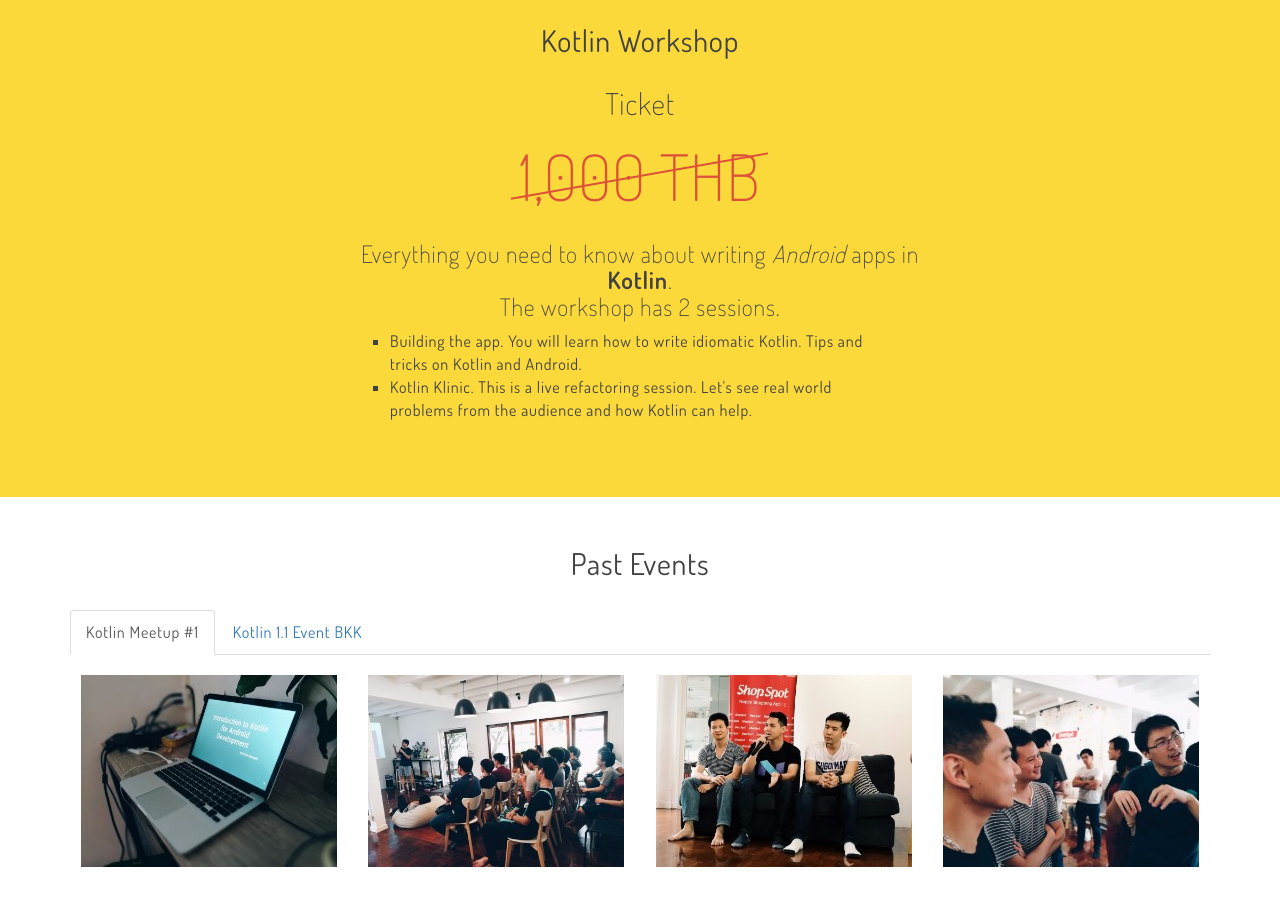
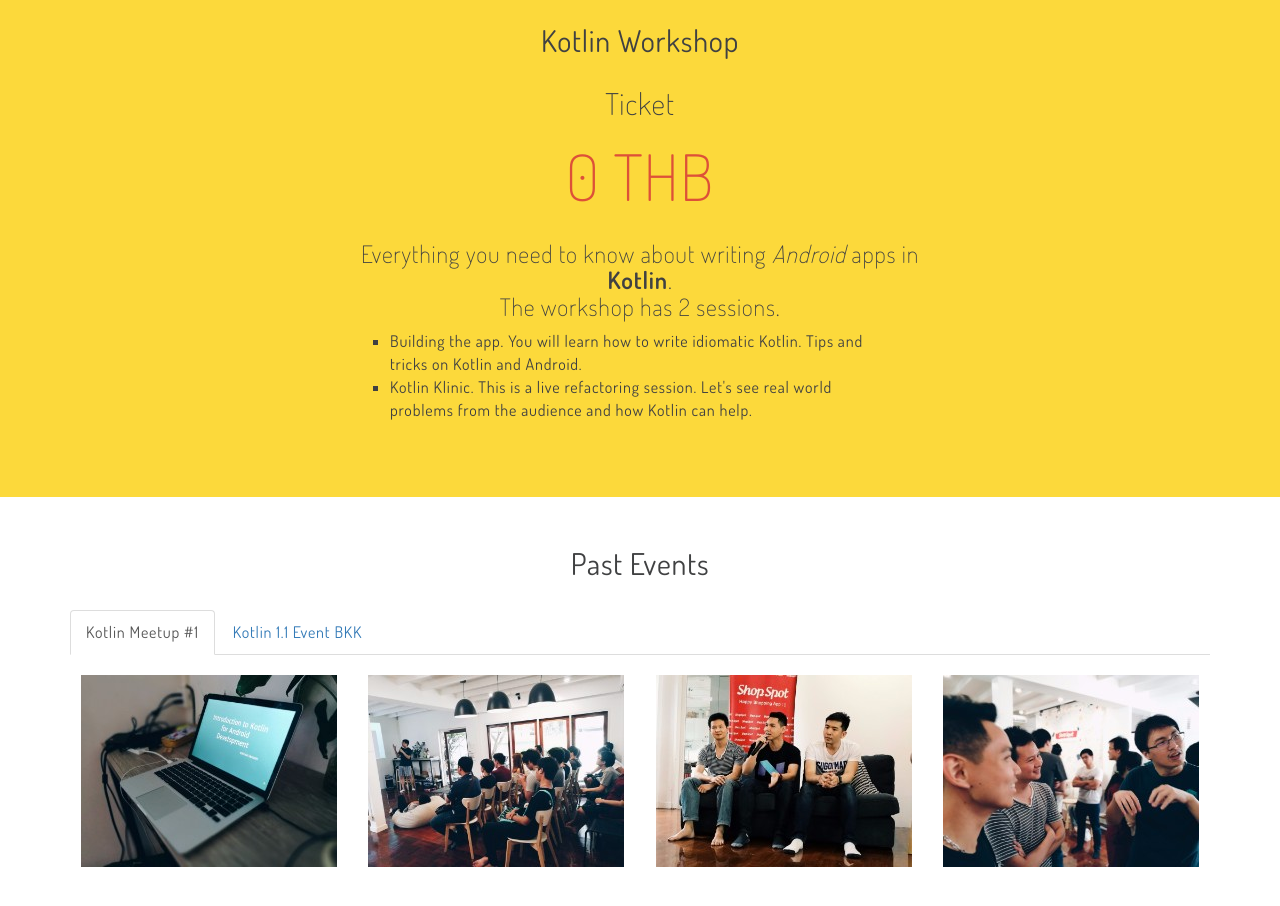
Before and after one commit to ThaiKotlinDev/thaikotlindev.github.io, a plain HTML site: page index.html in a window 1280 px wide. Shown: the part 2380-3286 px from the top of the page. Drawn offline with nearby package versions, Linux system fonts and the light colour scheme.

Commit message:
Update index.html

```diff
--- a/index.html
+++ b/index.html
@@ -243,7 +243,7 @@
     <h2 class="row-title">Kotlin Workshop</h2>
     <div class="col-md-12 col-sm-12">
       <h2>Ticket</h2>
-      <p class="price"><span class="strikethrough">1,000 THB</span></p>
+      <p class="price">0 THB</p>
       <div class="detail">
         <h3>Everything you need to know about writing <i>Android</i> apps in <strong>Kotlin</strong>.<br/>
           The workshop has 2 sessions.</h3>
```
